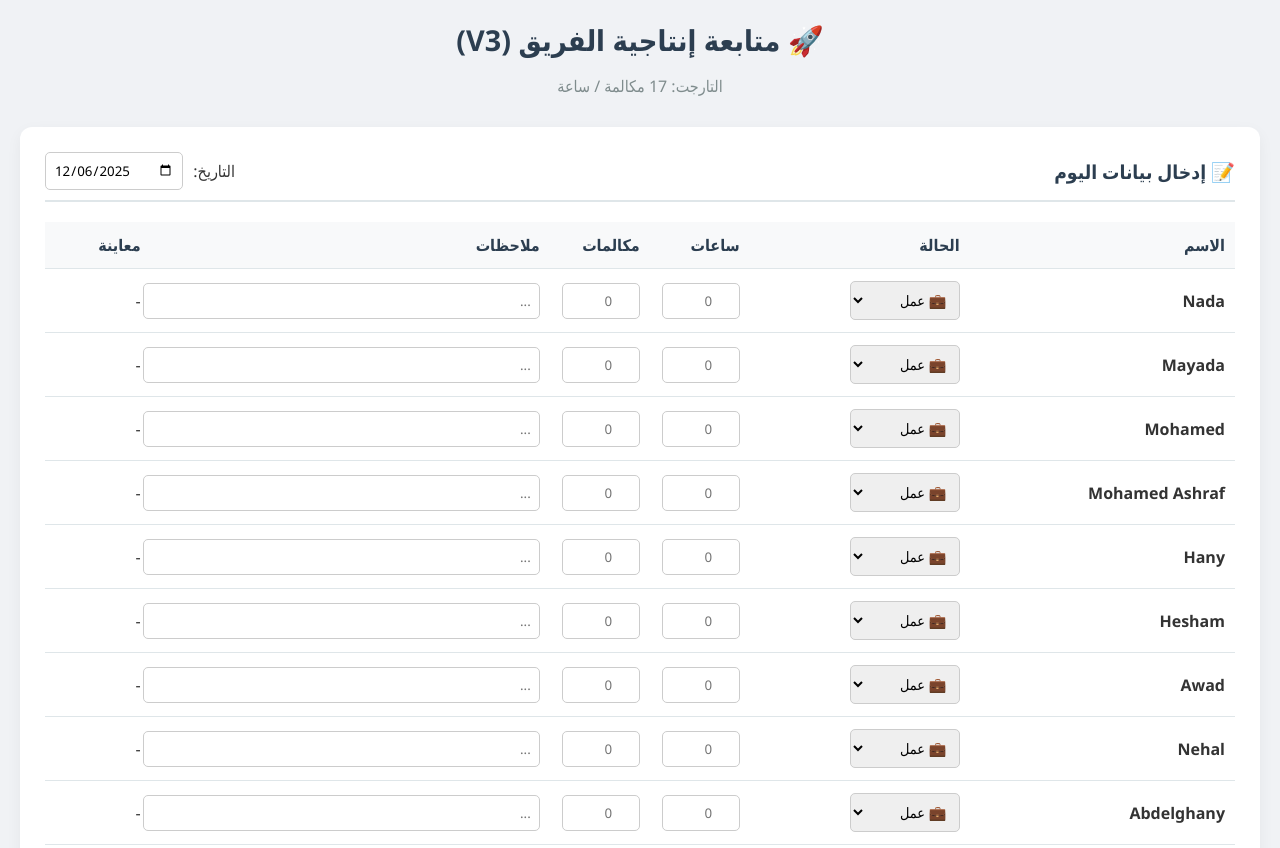
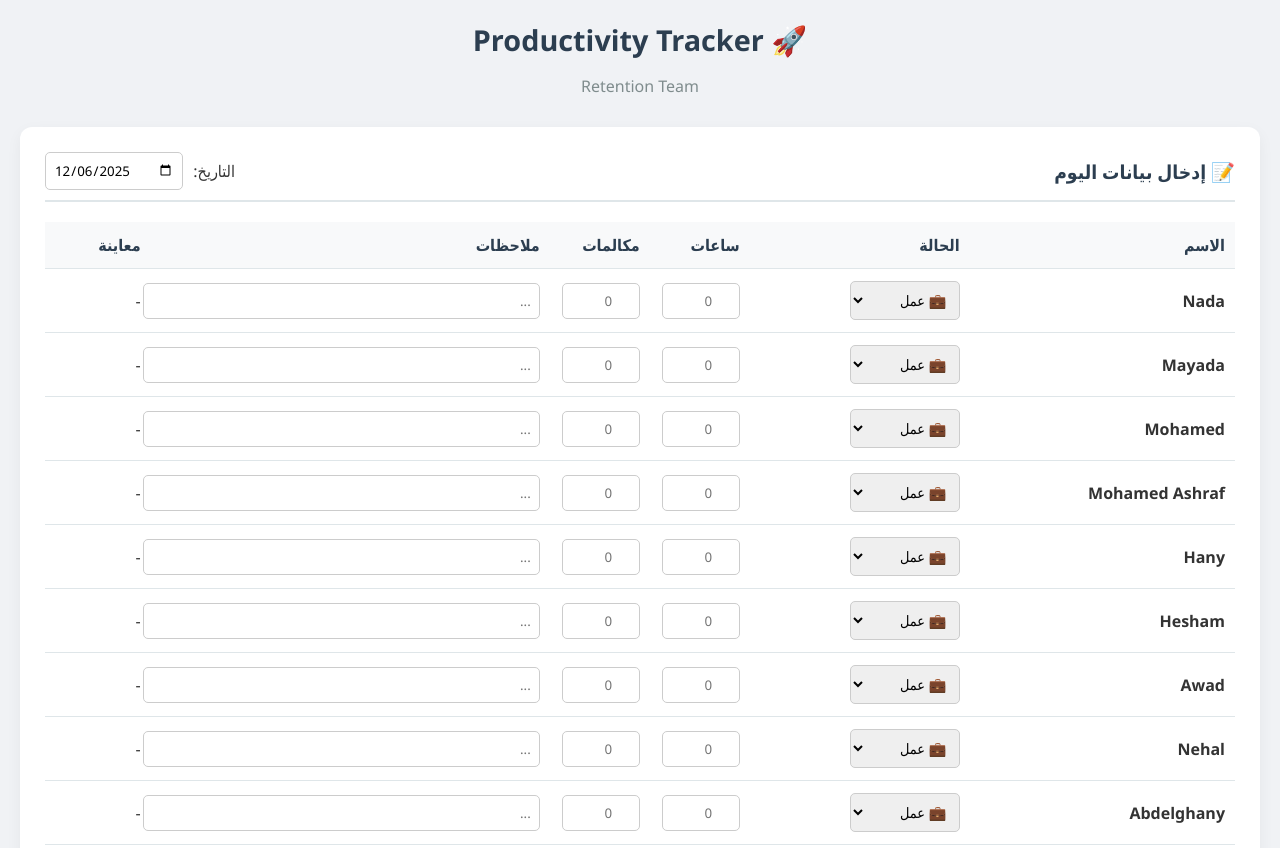
Before and after one commit to Mahmouds05/Productivity, a plain HTML site: page index.html in a window 1280 px wide. Shown: the top 848 px of the page. Drawn offline with Linux system fonts and the light colour scheme.

Commit message:
Update index.html

```diff
--- a/index.html
+++ b/index.html
@@ -123,8 +123,8 @@
 
 <div class="container">
     <header>
-        <h1>🚀 متابعة إنتاجية الفريق (V3)</h1>
-        <p>التارجت: 17 مكالمة / ساعة</p>
+        <h1>🚀 Productivity Tracker</h1>
+        <p>Retention Team</p>
     </header>
 
     <div class="card">
```
